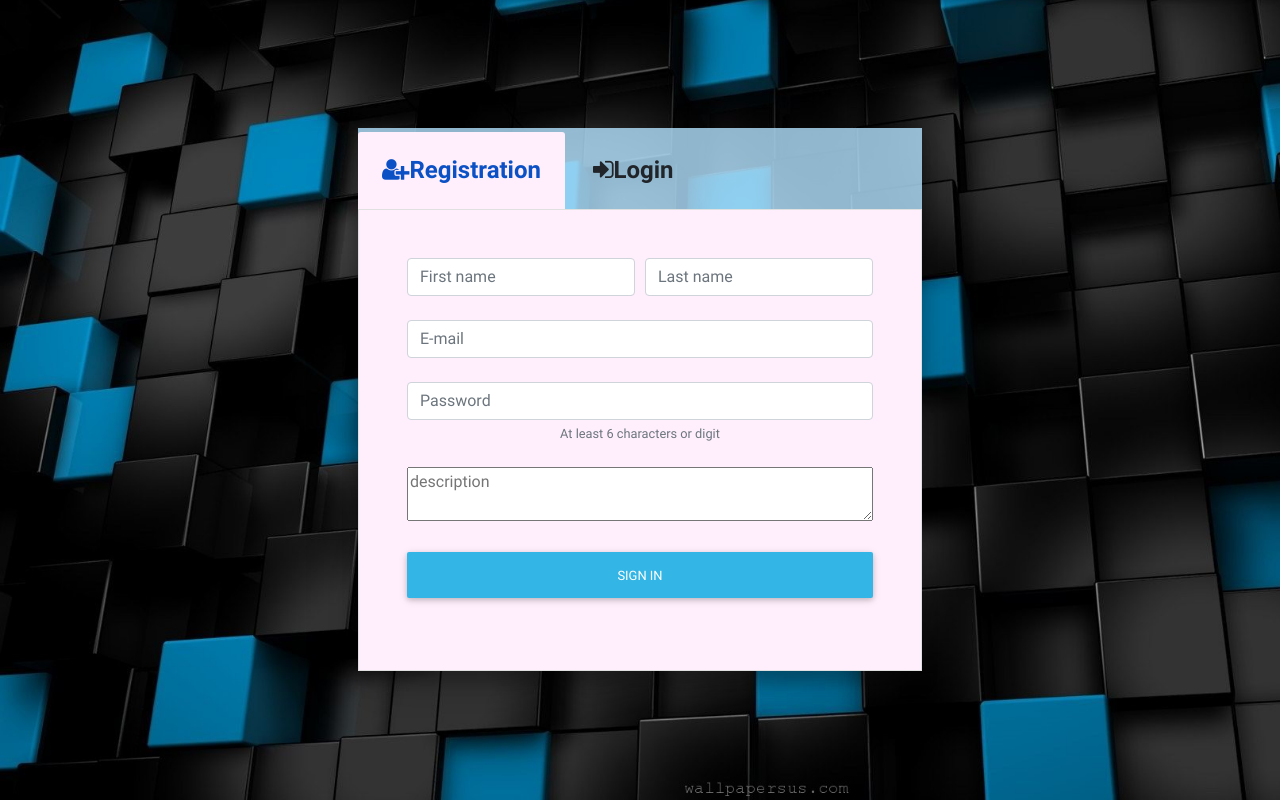
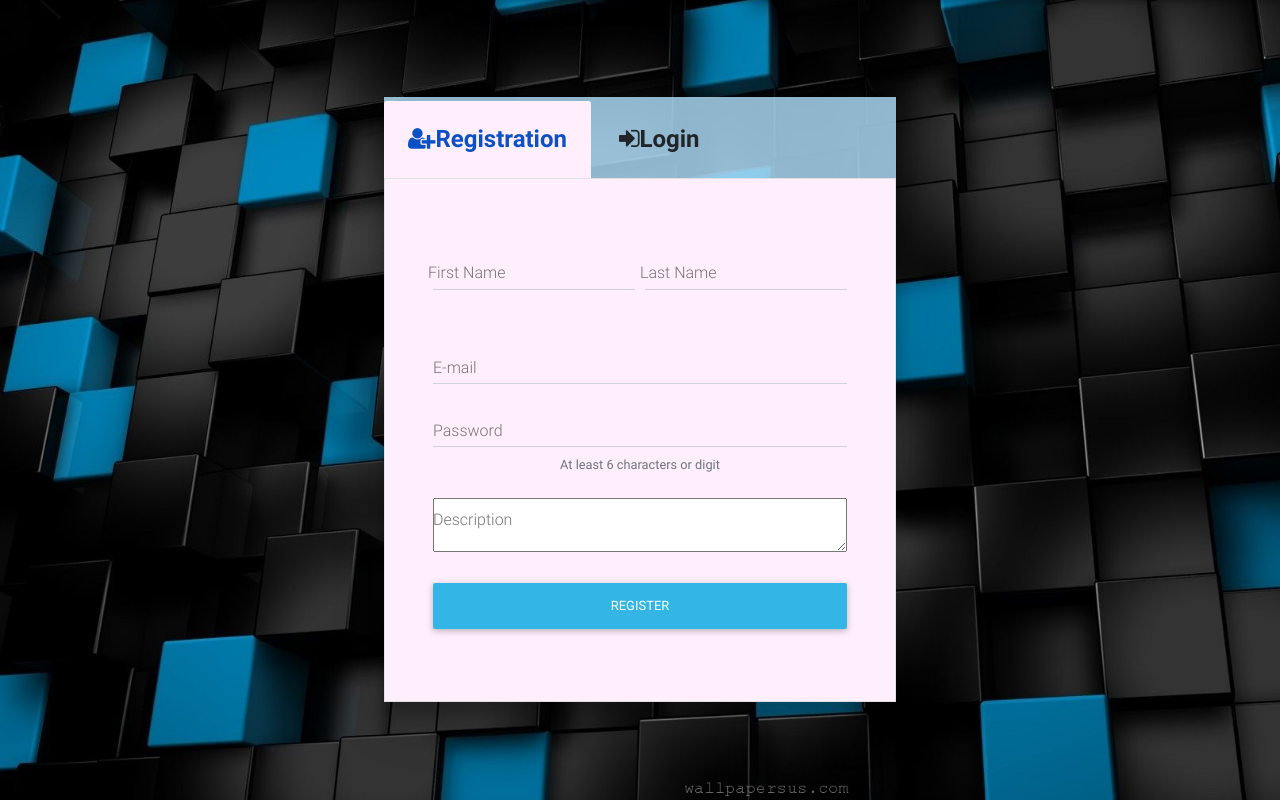
Before and after one commit to vladimir-pitchkurov/user-list-registration, a PHP site: page / in a window 1280 px wide. Shown: the part 57-857 px from the top of the page. Run offline with PHP 8.4, Linux system fonts and the light colour scheme.

Commit message:
add bootstrap-md inputs

```diff
--- a/public/views/login-page.php
+++ b/public/views/login-page.php
@@ -1,10 +1,10 @@
-<?php
-include ROOT . '/public/views/layouts/header.php';
+<?php include ROOT . '/public/views/layouts/header.php';
 if (isset($errors)):
     foreach ($errors as $error):?>
         <p><?= $error; ?></p>
     <? endforeach;
 endif; ?>
+
     <div class="registration-wrapper ">
 
         <div class="registration-window z-depth-3">
@@ -14,72 +14,55 @@ endif; ?>
             <form method="post" action="/user/register" class="text-center border border-light active tab-form p-5">
 
                 <div class="form-row mb-4">
-                    <div class="col">
-                        <!-- First name -->
-                        <input type="text" name="first_name" class="form-control" placeholder="First name" required>
+                    <div class="col md-form">
+                        <input type="text" name="first_name" id="reg-fn" class="form-control" required>
+                        <label for="reg-fn">First Name</label>
+
                     </div>
-                    <div class="col">
-                        <!-- Last name -->
-                        <input type="text" name="last_name" class="form-control" placeholder="Last name" required>
+                    <div class="col md-form">
+                        <input type="text" name="last_name" id="reg-ln" class="form-control" required>
+                        <label for="reg-ln">Last Name</label>
                     </div>
                 </div>
 
-                <!-- E-mail -->
-                <input type="email" name="email" class="form-control mb-4" placeholder="E-mail" required>
+                <div class="md-form">
+                    <input type="email" id="rg-mail" name="email" class="form-control mb-4" required>
+                    <label for="rg-mail">E-mail</label>
+                </div>
+                <div class="md-form">
+                    <input type="password" id="rg-pass" name="password" class="form-control" required>
+                    <label for="rg-pass">Password</label>
+                    <small class="form-text text-muted mb-4">At least 6 characters or digit</small>
+                </div>
+                <div class="md-form">
+                    <textarea name="description" id="rg-description" class="description" required></textarea>
+                    <label for="rg-description">Description</label>
+                </div>
 
-                <!-- Password -->
-                <input type="password" name="password" class="form-control" placeholder="Password" required>
-                <small class="form-text text-muted mb-4">
-                    At least 6 characters or digit
-                </small>
-
-
-                <textarea name="description" class="description" placeholder="description" required></textarea>
-
-
-                <!-- Sign up button -->
-                <button class="btn btn-info my-4 btn-block" type="submit">Sign in</button>
-
+                <button class="btn btn-info my-4 btn-block" type="submit">Register</button>
 
             </form>
-            <!-- Default form register -->
-
 
             <form method="post" action="/user/login" name="sign-in"
                   class="text-center border border-light tab-form p-5 del">
 
-                <!-- E-mail -->
-                <input type="email" name="login-email" class="form-control mb-4" placeholder="E-mail" required>
+                <div class="md-form">
+                    <input type="email" id="login-email" name="login-email" class="form-control mb-4" required>
+                    <label for="login-email">E-mail</label>
+                </div>
+                <div class="md-form">
+                    <input type="password" id="login-password" name="login-password" class="form-control" required>
+                    <label for="login-password">Password</label>
+                    <small class="form-text text-muted mb-4">
+                        At least 6 characters or digit
+                    </small>
+                </div>
 
-                <!-- Password -->
-                <input type="password" name="login-password" class="form-control" placeholder="Password" required>
-                <small class="form-text text-muted mb-4">
-                    At least 6 characters or digit
-                </small>
-
-                <!-- Sign up button -->
                 <button class="btn btn-info my-4 btn-block" type="submit">Sign in</button>
 
-
             </form>
-            <!-- Default form sign in -->
         </div>
-
     </div>
-
-    <script type="text/javascript">
-        function readURL(input) {
-            if (input.files && input.files[0]) {
-                var reader = new FileReader();
-
-                reader.onload = function (e) {
-                    $('#blah').attr('src', e.target.result);
-                }
-
-                reader.readAsDataURL(input.files[0]);
-            }
-        }
-    </script>
 
 <?php
 include ROOT . '/public/views/layouts/footer.php'; ?>
```
